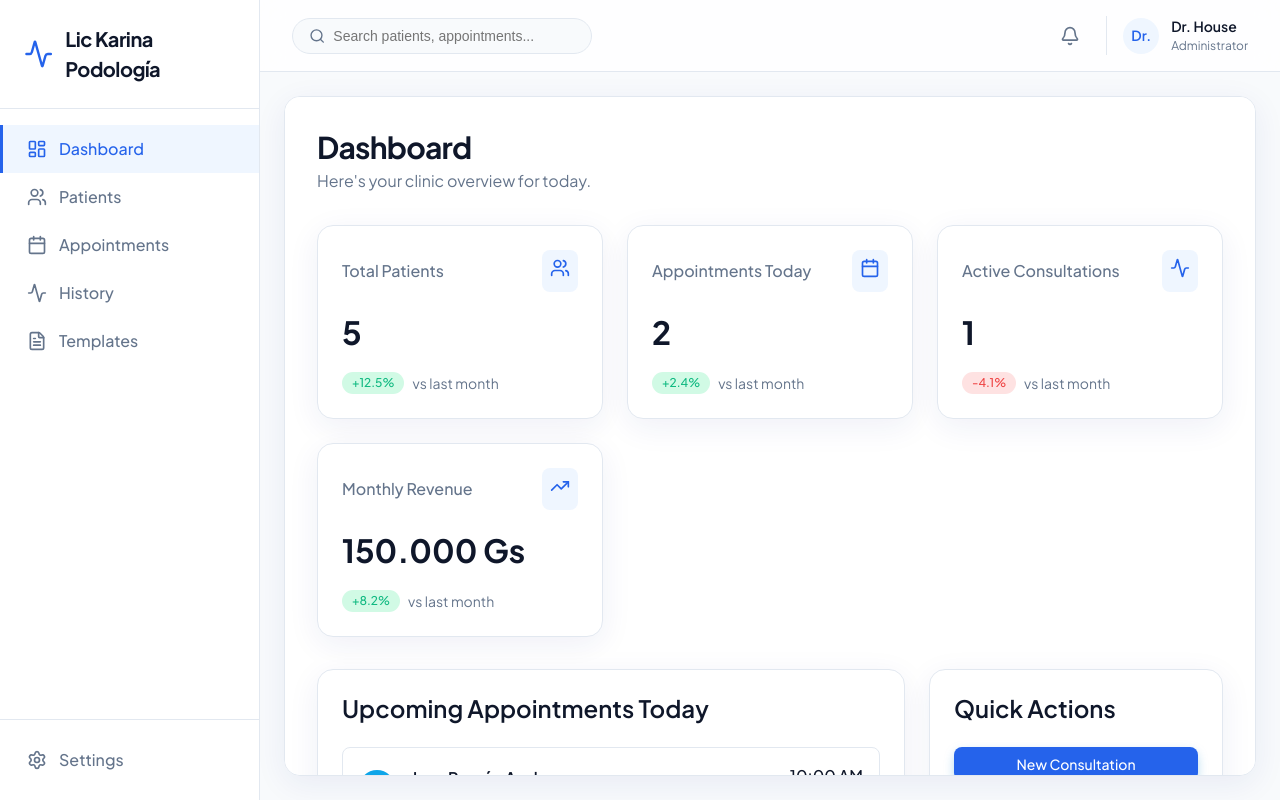
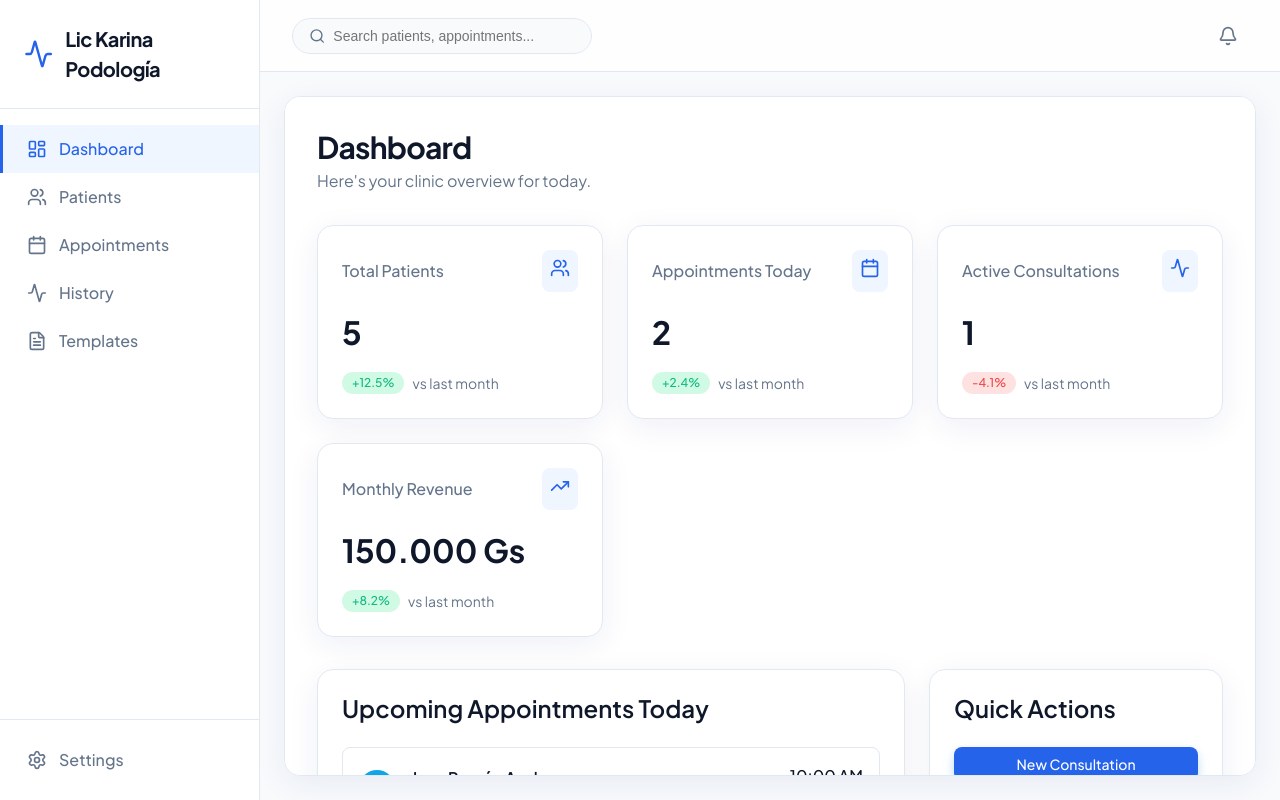
Before and after one commit to kairopy/policlinic, a React (Vite) app: page / in a window 1280 px wide. Built offline with nearby package versions, Linux system fonts and the light colour scheme.

Commit message:
fix(layout): remove static Dr. House profile tags placeholder from header

```diff
--- a/src/components/layout/Header.tsx
+++ b/src/components/layout/Header.tsx
@@ -19,13 +19,7 @@ export const Header: React.FC = () => {
           <Bell size={20} />
         </button>
 
-        <div className="user-profile">
-          <div className="avatar">Dr.</div>
-          <div className="user-info">
-            <span className="user-name">Dr. House</span>
-            <span className="user-role">Administrator</span>
-          </div>
-        </div>
+
       </div>
     </header>
   );
```
